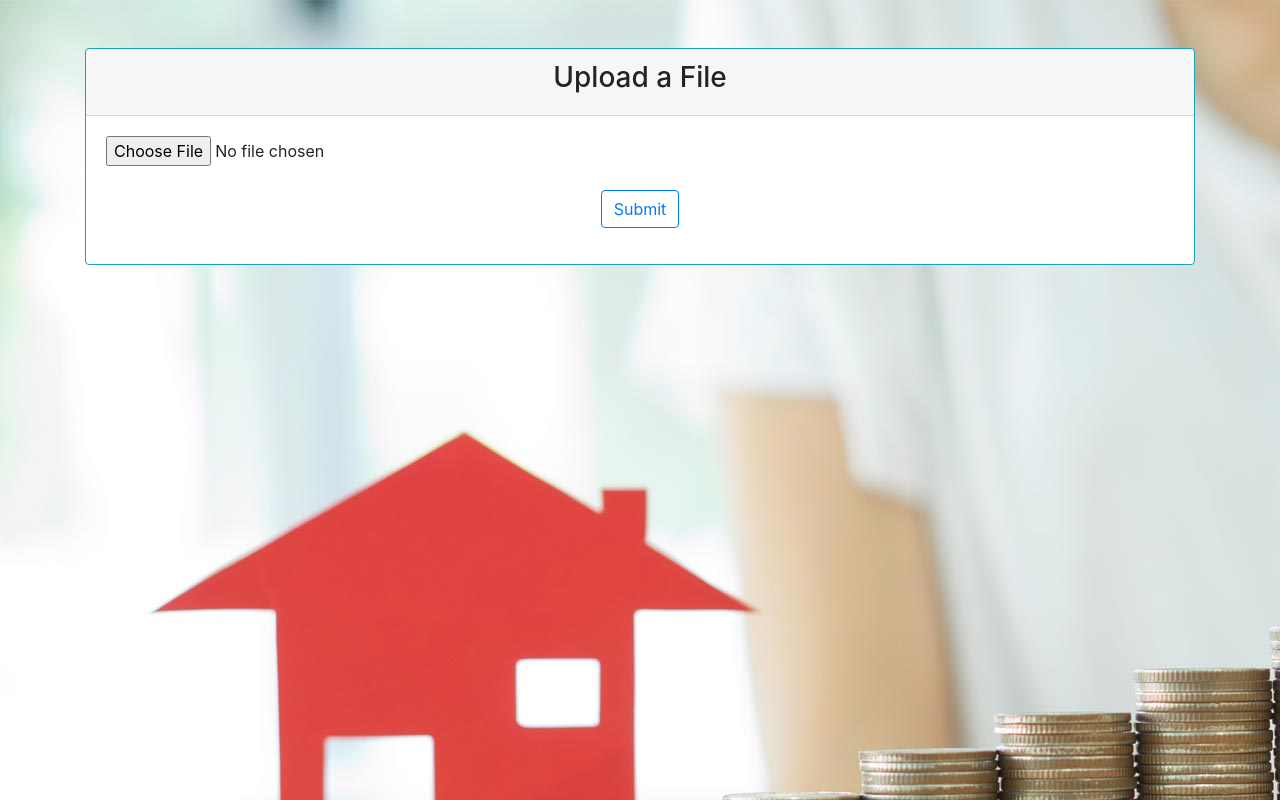
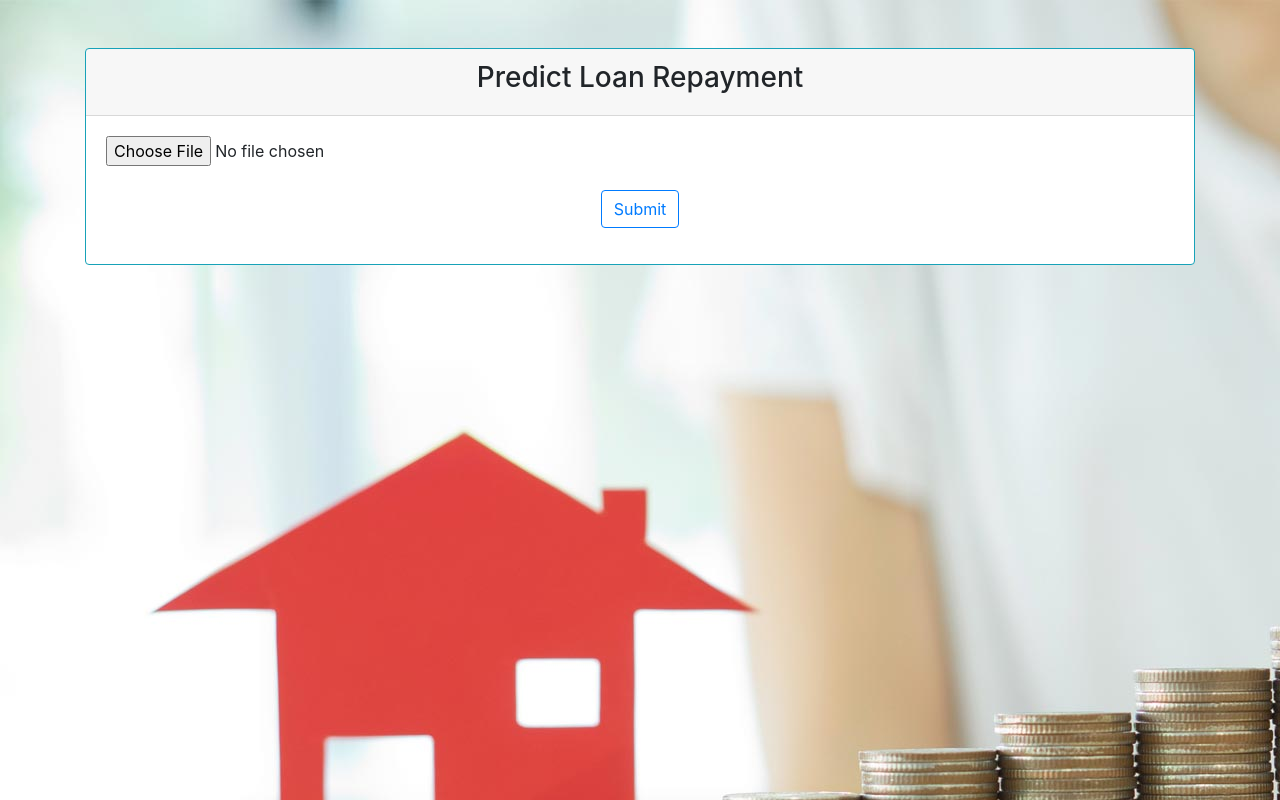
Before and after one commit to AnkitS97/file-upload-demo, a Flask app: page / in a window 1280 px wide. Run offline with Flask 2, Linux system fonts and the light colour scheme; some libraries are stand-ins or nearby versions.

Commit message:
changed title

```diff
--- a/templates/index.html
+++ b/templates/index.html
@@ -11,7 +11,7 @@
     <div class="container pt-5">
         <div class="card text-center border-info mb-3">
             <div class="card-header">
-                 <h3>Upload a File</h3>
+                 <h3>Predict Loan Repayment</h3>
             </div>
           <div class="card-body">
 
```
